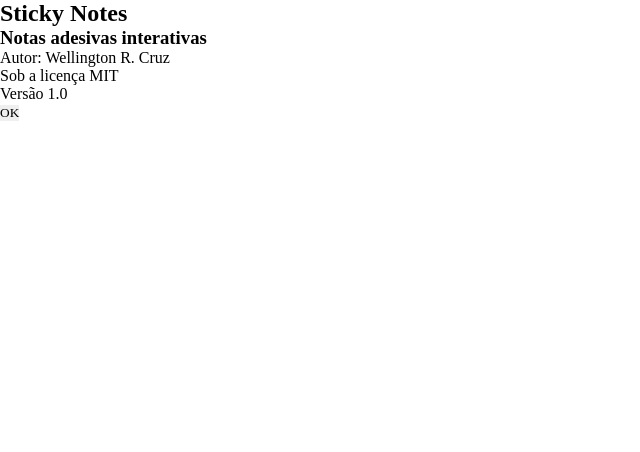
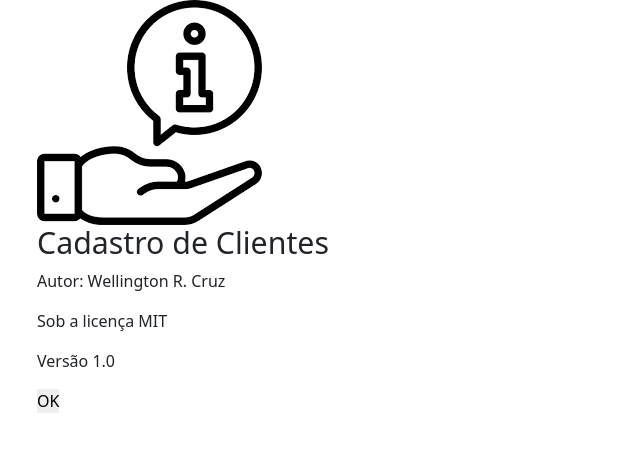
Before and after one commit to WellRCruz/cadastro-cliente, an Electron app: page src/views/sobre.html in a window 1010 px wide. Shown: the whole page, without its empty margins (0-640 px from the left). Drawn offline with Linux system fonts and the light colour scheme.

Commit message:
cadastro-clienteAtt

```diff
--- a/src/public/css/styleAnti.css
+++ b/src/public/css/styleAnti.css
@@ -66,12 +66,15 @@ footer p {
 #sobre h3 {
     color: var(--cinza);
     font-weight: 500;
+    height: 15px;
+    width: 50px;  /* Define o tamanho da largura da imagem */
 }
 
 /* Janela Nova nota */
 .novaNota {
     display: flex;
     flex-direction: column;
+
 }
 
 .novaNota input {
--- a/src/views/sobre.html
+++ b/src/views/sobre.html
@@ -4,20 +4,20 @@
 <head>
     <meta charset="UTF-8">
     <meta name="viewport" content="width=device-width, initial-scale=1.0">
-     <!-- Impedir a execução de scripts externos -->
-     <meta http-equiv="Content-Security-Policy" content="script-src 'self' 'unsafe-inline'">
+    <!-- Impedir a execução de scripts externos -->
+    <meta http-equiv="Content-Security-Policy" content="script-src 'self' 'unsafe-inline'">
     <title>Sobre</title>
     <!-- Bootstrap -->
-    <!--link rel="stylesheet" href="../public/css/bootstrap.min.css"-->
-    <!-- CSS Personalizado ATENÇÃO!!! sempre após o CSS do bootstrap -->
+    <link rel="stylesheet" href="../public/css/bootstrap.min.css">
+    <!-- CSS Personalizado ATENÇÃO!!! sempre após o CSS do bootstrap-->
     <link rel="stylesheet" href="../public/css/style.css">
 </head>
 
 <body>
     <div class="container">
         <section id="sobre">
-            <h2>Sticky Notes</h2>
-            <h3>Notas adesivas interativas</h3>
+            <img src="../public/img/Icone.png">
+            <h2>Cadastro de Clientes</h2>
             <p>Autor: Wellington R. Cruz</p>
             <p>Sob a licença MIT</p>
             <p>Versão 1.0</p>
```
Also changed, not shown: src/views/index.html (+1 -1 lines), src/public/img/Icone.png (added).
